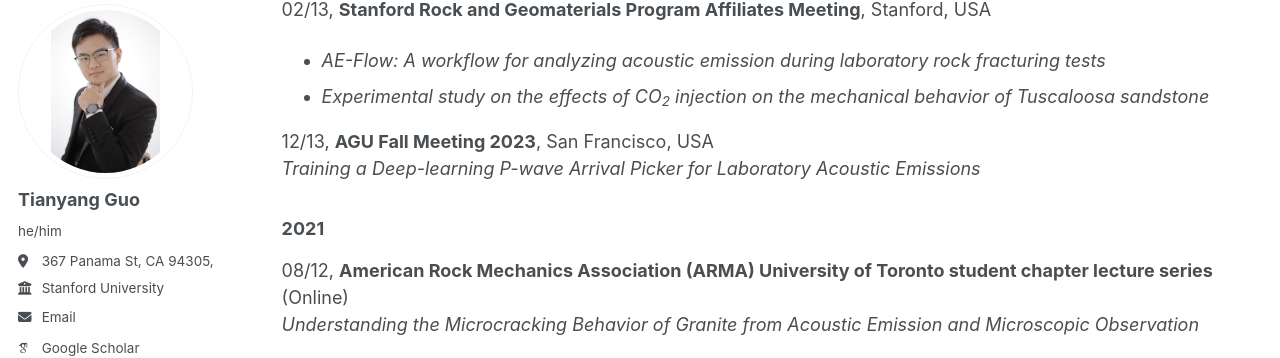
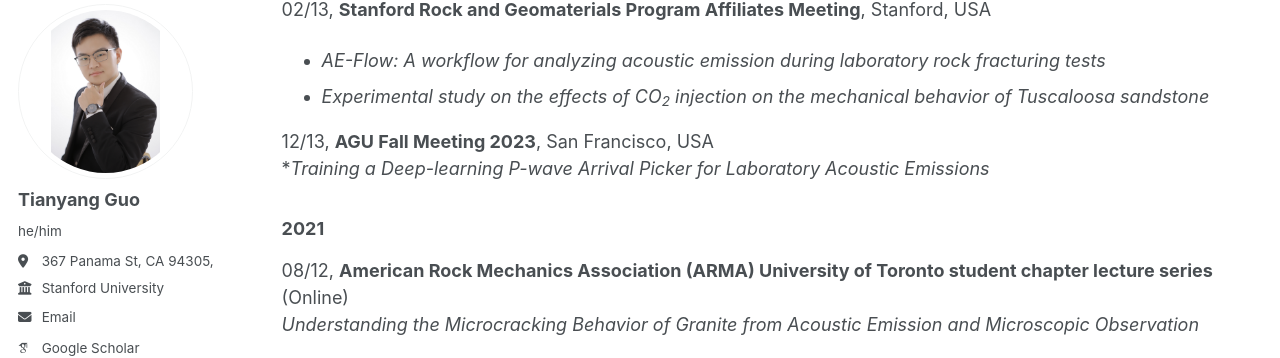
Before and after one commit to guotystanford/guotystanford.github.io, a Jekyll site: the page built from _pages/talks.md, in a window 1280 px wide and 900 px high, scrolled down 412 px. Shown: the part 102-460 px from the top of the window. Built offline with Jekyll 4.4.1, drawn with Linux system fonts in a browser that asks for light colours; some web fonts are replaced.

```diff
--- a/_pages/talks.md
+++ b/_pages/talks.md
@@ -22,7 +22,7 @@ redirect_from:
 * <i>Experimental study on the effects of CO<sub>2</sub> injection on the mechanical behavior of Tuscaloosa sandstone</i>
 
 12/13,	**AGU Fall Meeting 2023**, San Francisco, USA
-<i>Training a Deep-learning P-wave Arrival Picker for Laboratory Acoustic Emissions</i>
+*<i>Training a Deep-learning P-wave Arrival Picker for Laboratory Acoustic Emissions</i>
 
 
 ### 2021
```
